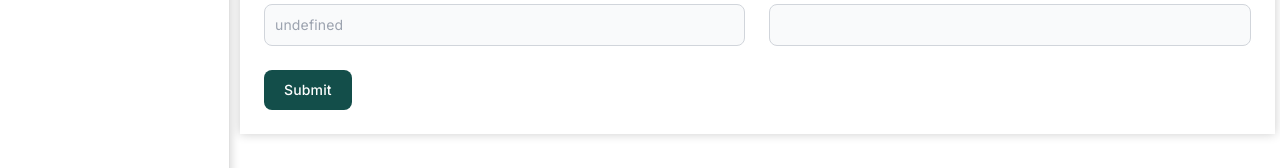
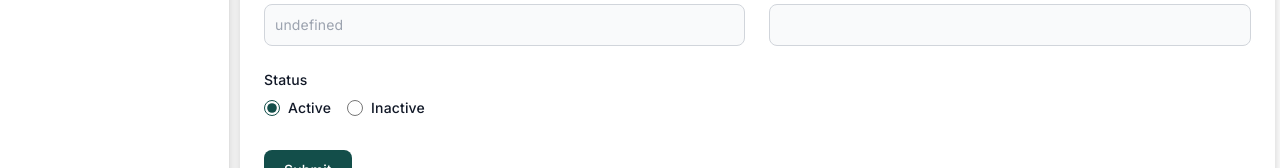
Before and after one commit to j3rryl/irense-web-portal, a Next.js app: page /dashboard/patients/edit/1 in a window 1280 px wide. Shown: the part 345-513 px from the top of the page. Built offline with nearby package versions, Linux system fonts and the light colour scheme; no server answers.

Commit message:
status update

```diff
--- a/app/dashboard/patients/edit/[slug]/page.tsx
+++ b/app/dashboard/patients/edit/[slug]/page.tsx
@@ -1,6 +1,7 @@
 "use client";
 import { getPatient, updatePatient } from "@/app/api-handler/patient";
 import { Patient } from "@/app/interfaces";
+import { ACTIVE } from "@/app/utils/constants";
 import { useRouter } from "next/navigation";
 import { useEffect, useRef, useState } from "react";
 import { ToastContainer, toast } from "react-toastify";
@@ -9,11 +10,15 @@ import 'react-toastify/dist/ReactToastify.css';
 
 const Page = ({ params }: { params: { slug: number } }) => {
   const [patient, setPatient] = useState <Patient>()
+  const [status, setStatus] = useState <boolean>(true)
+
 
   useEffect(() => {
     const getData = async () => {
       const data: Patient = await getPatient({id: params?.slug})
       setPatient(data)
+      data?.status===`${ACTIVE?.name}` ? setStatus(true): setStatus(false)
+
     }
     getData();
     return () => {
@@ -22,12 +27,19 @@ const Page = ({ params }: { params: { slug: number } }) => {
   },[])
   const router = useRouter()
   const formRef = useRef<HTMLFormElement>(null);
+  const handleStatusChange = (event: React.ChangeEvent<HTMLInputElement>) => {
+
+    setStatus(event.target.value===`${ACTIVE?.name}` ? true: false);
+  };
   const onSubmit = async(event: React.FormEvent<HTMLFormElement>) =>{
       event.preventDefault();
       const form = formRef.current;
       if (!form) return;
       const formData = new FormData(form);
 
+      // formData.forEach((value, key) => {
+      //   console.log(`${key}: ${value}`);
+      // });
       const formValues: Patient = {
         last_name: String(formData.get('last_name')) || patient?.last_name,
         first_name:  String(formData.get('first_name')) || patient?.first_name,
@@ -35,6 +47,7 @@ const Page = ({ params }: { params: { slug: number } }) => {
         phone:  String(formData.get('phone')) || patient?.phone,
         email:  String(formData.get('email')) || patient?.email,
         gender:  String(formData.get('gender')) || patient?.gender,
+        status:  String(formData.get('status')) || patient?.status,
       } as Patient
       const res = await updatePatient({ patient: {id: params?.slug, data: formValues}}).then((response)=>{
         toast.success(`${response}`);
@@ -78,6 +91,19 @@ const Page = ({ params }: { params: { slug: number } }) => {
             <input type="text" name="gender" id="gender" className="bg-gray-50 border border-gray-300 text-gray-900 sm:text-sm rounded-lg focus:ring-primary-600 block w-full p-2.5" placeholder={patient?.gender} />
         </div>
       </div>
+
+      <label htmlFor="status" className="block mb-2 text-sm font-medium text-gray-900 ">Status</label>
+      <div className="flex flex-wrap mb-8">
+        <div className="flex items-center mr-4">
+            <input id="teal-radio" checked={status===true} onChange={handleStatusChange} type="radio" value="active" name="status" className="w-4 h-4 text-teal-600 accent-primary bg-gray-100 border-gray-300 focus:ring-teal-500" />
+            <label htmlFor="teal-radio" className="ml-2 text-sm font-medium text-gray-900">Active</label>
+        </div>
+        <div className="flex items-center mr-4">
+            <input id="red-radio" checked={status===false} onChange={handleStatusChange} type="radio" value="inactive" name="status" className="w-4 h-4 text-red-600 accent-red-600 bg-gray-100 border-gray-300 focus:ring-red-500" />
+            <label htmlFor="red-radio" className="ml-2 text-sm font-medium text-gray-900">Inactive</label>
+        </div>
+    </div>
+
       <button type="submit" className="text-white bg-primary hover:bg-primary focus:ring-4 focus:outline-none focus:ring-blue-300 font-medium rounded-lg text-sm w-full sm:w-auto px-5 py-2.5 text-center">Submit</button>
 
     </form>
```
